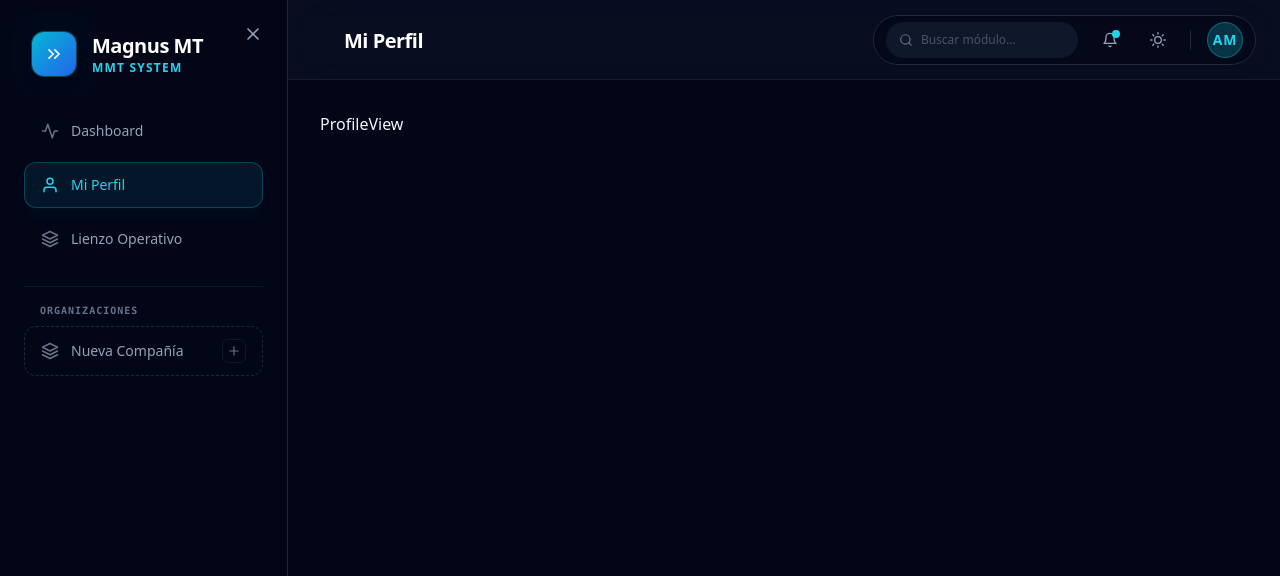
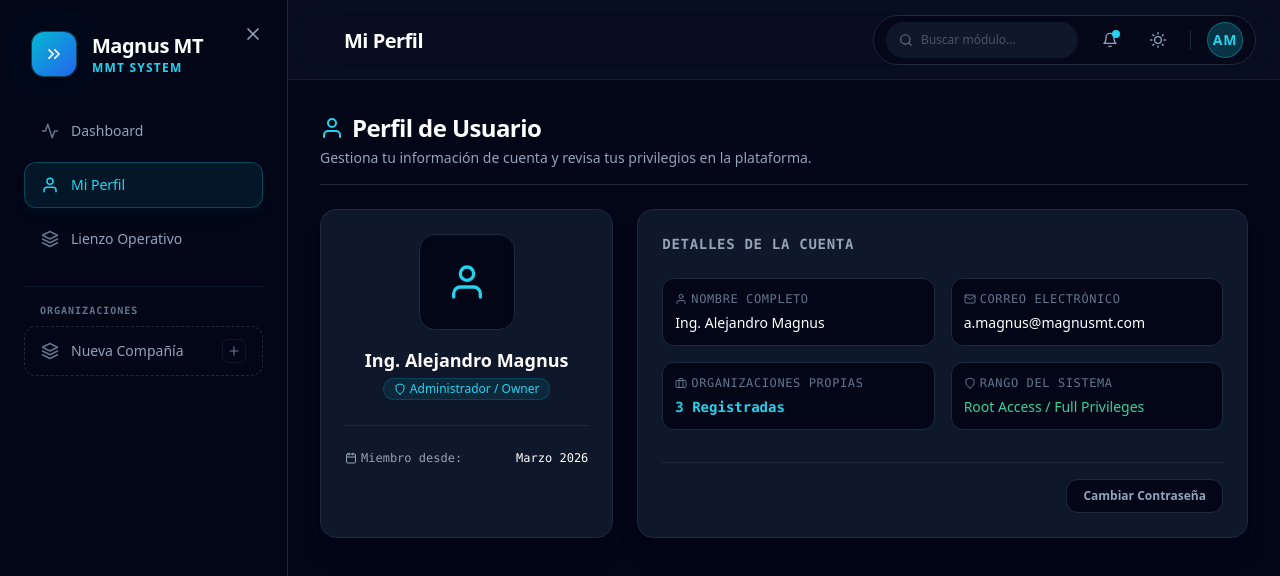
Before and after one commit to JAHMEX19/MMT_Frontend, a React (Vite) app: page /admin/profile in a window 1280 px wide. Shown: the top 576 px of the page. Built offline with nearby package versions, Linux system fonts and the light colour scheme; no server answers.

Commit message:
ADD: user profileView

```diff
--- a/package.json
+++ b/package.json
@@ -10,6 +10,7 @@
     "preview": "vite preview"
   },
   "dependencies": {
+    "@heroicons/react": "^2.2.0",
     "axios": "^1.18.1",
     "dot": "^1.1.3",
     "env": "^0.0.2",
@@ -22,6 +23,7 @@
   },
   "devDependencies": {
     "@eslint/js": "^10.0.1",
+    "@tailwindcss/forms": "^0.5.11",
     "@types/node": "^24.12.3",
     "@types/react": "^19.2.14",
     "@types/react-dom": "^19.2.3",
--- a/src/router.tsx
+++ b/src/router.tsx
@@ -19,10 +19,10 @@ export default function Router() {
             <Route path="/auth/signup" element={<RegisterView />} />
         </Route>
 
-        <Route element={<AppLayout />} >
-            <Route path="/admin/dashboard" element={<DashboardView />} />
-            <Route path="/admin/profile" element={<ProfileView />} />
-            <Route path="/admin/canvas" element={<OperationalCanvas />} />
+        <Route path='/admin' element={<AppLayout />} >
+            <Route path="dashboard" element={<DashboardView />} />
+            <Route path="profile" element={<ProfileView />} />
+            <Route path="canvas" element={<OperationalCanvas />} />
         </Route>
 
       </Routes>
--- a/src/views/appViews/ProfileView.tsx
+++ b/src/views/appViews/ProfileView.tsx
@@ -1,6 +1,112 @@
+import { FiUser, FiMail, FiShield, FiBriefcase, FiCalendar } from "react-icons/fi";
 
 export default function ProfileView() {
+  // NOTA: Estos datos eventualmente vendrán de tu contexto de autenticación (AuthContext) o de tu estado global
+  const dummyUser = {
+    name: "Ing. Alejandro Magnus",
+    email: "a.magnus@magnusmt.com",
+    role: "Administrador / Owner",
+    joinedAt: "Marzo 2026",
+    companyCount: 3
+  };
+
   return (
-    <div>ProfileView</div>
-  )
+    <div className="space-y-6 animate-in fade-in duration-300">
+
+      {/* Encabezado de la Sección */}
+      <div className="flex flex-col gap-1 pb-4 border-b border-slate-800">
+        <h1 className="text-2xl font-bold tracking-tight text-white flex items-center gap-2">
+          <FiUser className="text-cyan-400" /> Perfil de Usuario
+        </h1>
+        <p className="text-sm text-slate-400">
+          Gestiona tu información de cuenta y revisa tus privilegios en la plataforma.
+        </p>
+      </div>
+
+      <div className="grid grid-cols-1 lg:grid-cols-3 gap-6">
+
+        {/* Tarjeta Principal de Perfil */}
+        <div className="lg:col-span-1 bg-slate-900 border border-slate-800 rounded-2xl p-6 flex flex-col items-center text-center gap-4 shadow-xl">
+          {/* Avatar con Estilo */}
+          <div className="w-24 h-24 rounded-2xl bg-slate-950 border border-slate-800 flex items-center justify-center text-cyan-400 shadow-inner shadow-cyan-500/5">
+            <FiUser size={40} />
+          </div>
+
+          <div>
+            <h2 className="text-lg font-bold text-white">{dummyUser.name}</h2>
+            <span className="inline-flex items-center gap-1 mt-1 px-2.5 py-0.5 rounded-full text-xs font-medium bg-cyan-500/10 text-cyan-400 border border-cyan-500/20">
+              <FiShield size={12} /> {dummyUser.role}
+            </span>
+          </div>
+
+          <div className="w-full border-t border-slate-800 my-2" />
+
+          {/* Datos Rápidos en la Tarjeta */}
+          <div className="w-full flex items-center justify-between text-xs text-slate-400 font-mono">
+            <span className="flex items-center gap-1"><FiCalendar /> Miembro desde:</span>
+            <span className="text-white">{dummyUser.joinedAt}</span>
+          </div>
+        </div>
+
+        {/* Panel de Detalles e Información de Cuenta */}
+        <div className="lg:col-span-2 bg-slate-900 border border-slate-800 rounded-2xl p-6 shadow-xl flex flex-col gap-6">
+          <h3 className="text-sm font-mono font-bold text-slate-400 uppercase tracking-wider">
+            Detalles de la Cuenta
+          </h3>
+
+          <div className="grid grid-cols-1 md:grid-cols-2 gap-4">
+
+            {/* Campo: Nombre Completo */}
+            <div className="flex flex-col gap-1.5 p-3 rounded-xl bg-slate-950 border border-slate-800">
+              <span className="text-xs font-mono text-slate-500 uppercase tracking-wider flex items-center gap-1">
+                <FiUser size={12} /> Nombre Completo
+              </span>
+              <span className="text-sm text-white font-medium">{dummyUser.name}</span>
+            </div>
+
+            {/* Campo: Correo Electrónico */}
+            <div className="flex flex-col gap-1.5 p-3 rounded-xl bg-slate-950 border border-slate-800">
+              <span className="text-xs font-mono text-slate-500 uppercase tracking-wider flex items-center gap-1">
+                <FiMail size={12} /> Correo Electrónico
+              </span>
+              <span className="text-sm text-white font-medium">{dummyUser.email}</span>
+            </div>
+
+            {/* Campo: Organizaciones Activas */}
+            <div className="flex flex-col gap-1.5 p-3 rounded-xl bg-slate-950 border border-slate-800">
+              <span className="text-xs font-mono text-slate-500 uppercase tracking-wider flex items-center gap-1">
+                <FiBriefcase size={12} /> Organizaciones Propias
+              </span>
+              <span className="text-sm text-cyan-400 font-bold font-mono">
+                {dummyUser.companyCount} Registradas
+              </span>
+            </div>
+
+            {/* Campo: Nivel de Acceso */}
+            <div className="flex flex-col gap-1.5 p-3 rounded-xl bg-slate-950 border border-slate-800">
+              <span className="text-xs font-mono text-slate-500 uppercase tracking-wider flex items-center gap-1">
+                <FiShield size={12} /> Rango del Sistema
+              </span>
+              <span className="text-sm text-emerald-400 font-medium">Root Access / Full Privileges</span>
+            </div>
+
+          </div>
+
+          {/* Botón de Acción Futuro */}
+          <div className="flex justify-end mt-2 pt-4 border-t border-slate-800">
+            <button
+              type="button"
+              className="px-4 py-2 text-xs font-semibold text-slate-400 hover:text-white bg-slate-950 hover:bg-slate-800 border border-slate-800 rounded-xl transition-colors"
+              onClick={() => alert("Funcionalidad para cambiar contraseña en desarrollo")}
+            >
+              Cambiar Contraseña
+            </button>
+          </div>
+
+        </div>
+
+      </div>
+
+    </div>
+  );
 }
```
Also changed, not shown: 1 other file (tests, documents, lock files or other folders).
